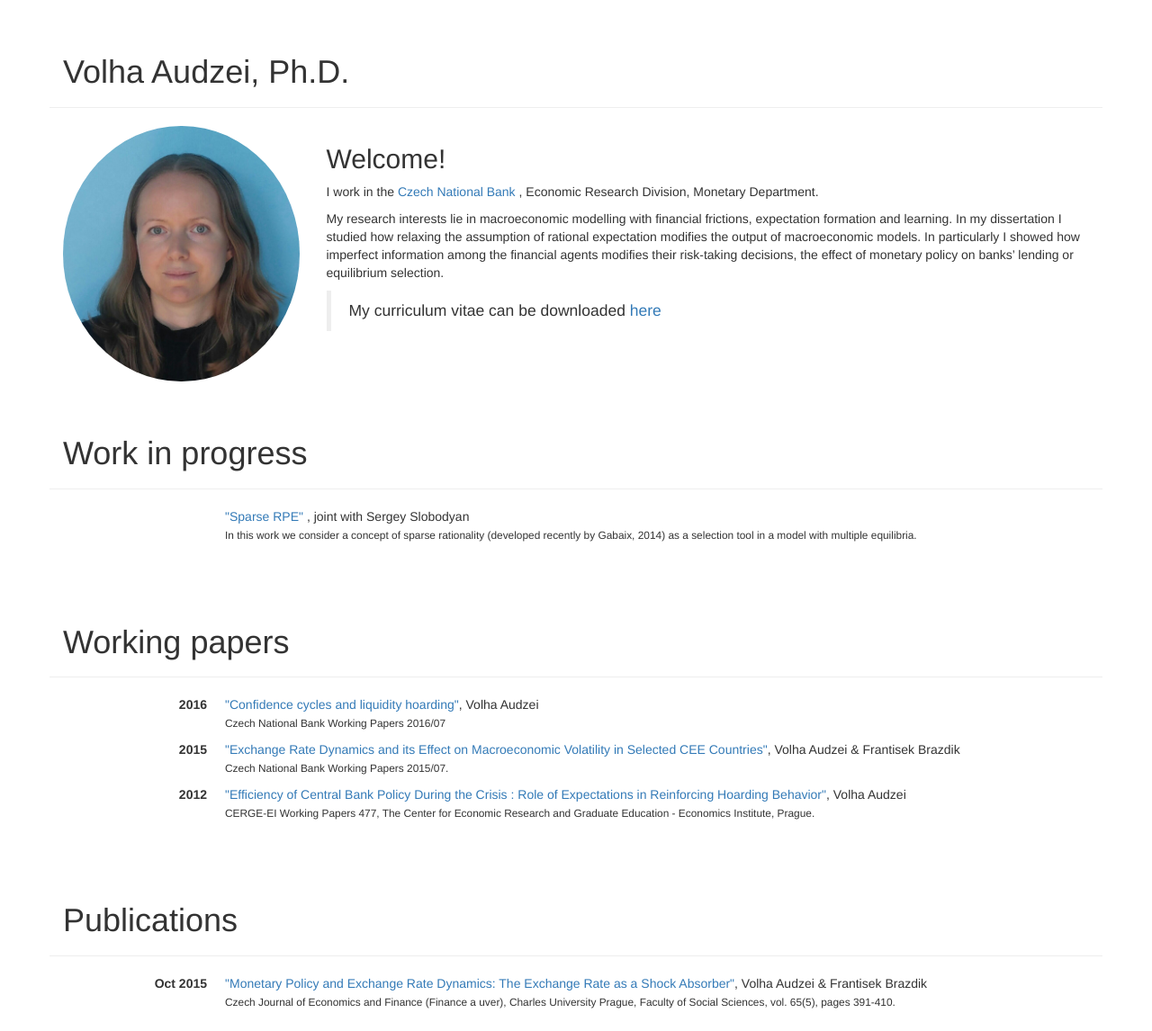
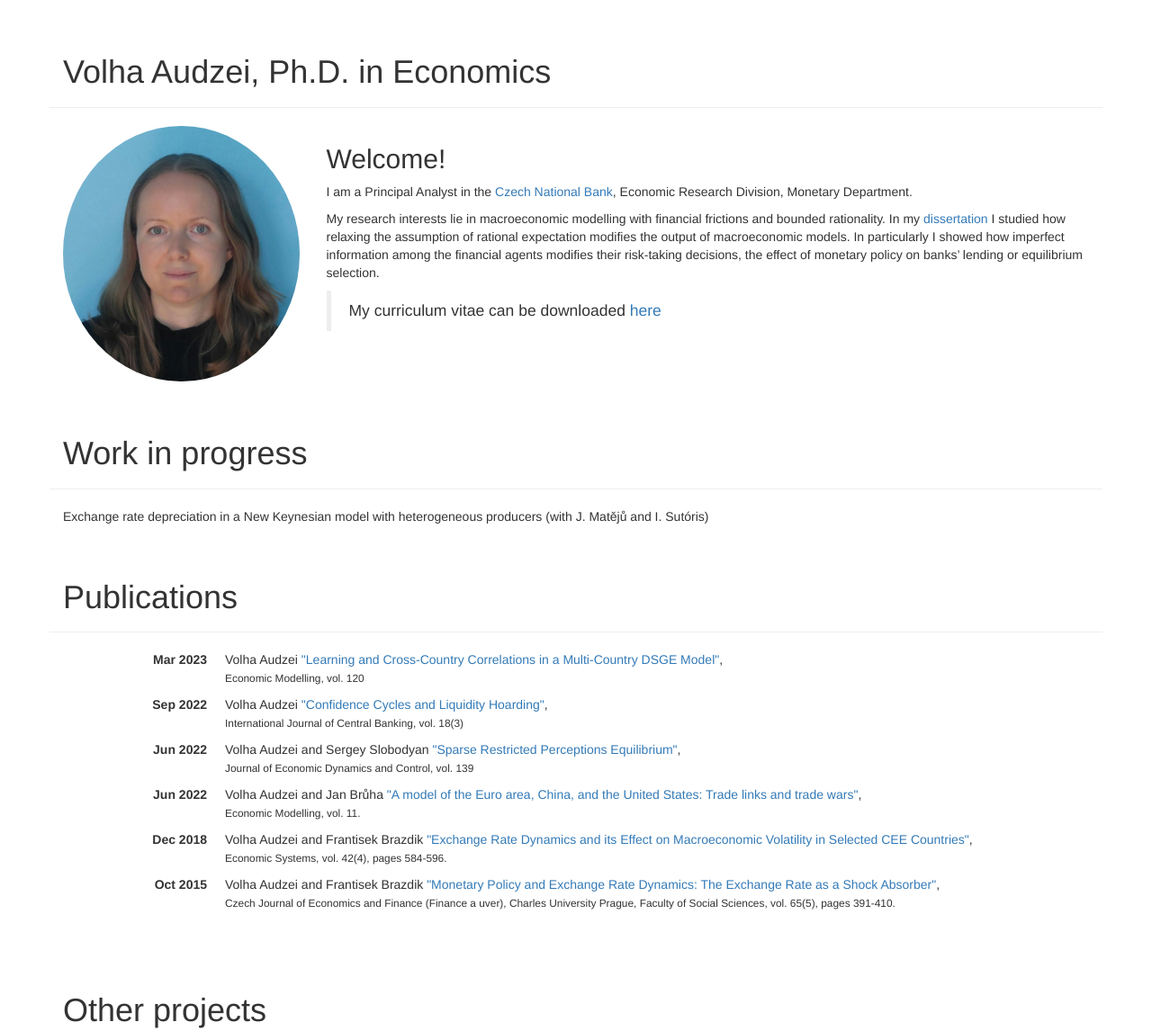
Before and after one commit to aaudzei/website, a plain HTML site: page index.html in a window 1280 px wide. Shown: the top 1146 px of the page at 90% size. Drawn offline with Linux system fonts and the light colour scheme.

Commit message:
fix: content update

```diff
--- a/index.html
+++ b/index.html
@@ -6,7 +6,7 @@
     <meta name="viewport" content="width=device-width, initial-scale=1">
     <!-- The above 3 meta tags *must* come first in the head; any other head content must come *after* these tags -->
     <title>Volha Audzei | Ph.D. (economics)</title>
-    <meta name="keywords" content="Volha Audzei, CERGE-EI, Economics, CNB, Czech National Bank, investor sentiment, liquidity hoarding, imperfect expectations">
+    <meta name="keywords" content="Volha, Audzei, CERGE-EI, Economics, CNB, Czech National Bank, investor sentiment, liquidity hoarding, imperfect expectations, adaptive learning, DSGE">
     <!-- Bootstrap -->
     <link href="css/bootstrap.min.css" rel="stylesheet">
   </head>
@@ -15,7 +15,7 @@
     <div class="container">
       <div class="row">
         <div class="col-md-12 page-header">
-          <h1>Volha Audzei, Ph.D.</h1>
+          <h1>Volha Audzei, Ph.D. in Economics</h1>
         </div>
       </div>
 
@@ -26,17 +26,17 @@
         <div class="col-md-9">
           <h2>Welcome!</h2>
             <p>
-            I work in the <a href="https://www.cnb.cz/en/research/">Czech National Bank </a>, Economic Research Division, Monetary Department.
+    I am a Principal Analyst in the <a href="https://www.cnb.cz/en/economic-research/research-economists/Volha-Audzei/">Czech National Bank</a>, Economic Research Division, Monetary Department.
 </p>
-          <p/>
           <p>
-            My research interests lie in macroeconomic modelling with financial frictions, expectation formation and learning. In my dissertation I studied
+            My research interests lie in macroeconomic modelling with financial frictions and bounded rationality. In my <a href="https://www.cerge-ei.cz/dissertations/audzei-volha">dissertation</a> I studied
             how relaxing the assumption of rational expectation modifies the output of macroeconomic models. In particularly I showed how imperfect information
             among the financial agents modifies their risk-taking decisions, the effect of monetary policy on banks’ lending or equilibrium selection.
           </p>
+
           <blockquote class="blockquote">
             <p>
-              My curriculum vitae can be downloaded <a href="https://www.dropbox.com/s/f375rqu5klo8w5s/CV_Audzei%282017%29.pdf?dl=0">here</a>
+              My curriculum vitae can be downloaded <a href="https://www.dropbox.com/scl/fi/71nlxm7hjfzjl4sqwwsd2/CV_Audzei-2022.pdf?rlkey=5fegguepy3dqmf293r3ravzh6&dl=0">here</a>
             </p>
           </blockquote>
         </div>
@@ -47,52 +47,69 @@
           <h1>Work in progress</h1>
         </div>
         <div class="col-md-12">
-          <dl class="dl-horizontal">
-            <dt>  </dt>
+
           <dd>
-              <a>"Sparse RPE" </a>, joint with Sergey Slobodyan
-              <p>
-                <small>In this work we consider a concept of sparse rationality (developed recently by Gabaix, 2014) as a selection tool in a model with multiple equilibria.</small>
-              </p>
+          Exchange rate depreciation in a New Keynesian model with heterogeneous producers (with J. Matějů and I. Sutóris)
         </dd>
              </dl>
            </div>
       </div>
-
+<!--
       <div class="row">
         <div class="col-md-12 page-header">
-          <h1>Working papers</h1>
+          <h1>Recent working papers</h1>
         </div>
         <div class="col-md-12">
           <dl class="dl-horizontal">
+		  <dt>2021</dt>
+              <dd>
+                  Volha Audzei <a href="https://www.cnb.cz/export/sites/cnb/en/economic-research/.galleries/research_publications/cnb_wp/cnbwp_2021_07.pdf">"Learning and Cross-Country Correlations in a Multi-Country DSGE Model"</a>,
+                  <p>
+                      <small>Czech National Bank Working Papers 2021/07</small>
+                  </p>
             <dt>2016</dt>
             <dd>
-              <a href="https://www.cnb.cz/en/research/research_publications/cnb_wp/2016/cnbwp_2016_07.html">"Confidence cycles and liquidity hoarding"</a>, Volha Audzei
-              <p><small>Czech National Bank Working Papers 2016/07</small></p>
-            </dd>
-            <dt>2015</dt>
-            <dd>
-              <a href="https://www.cnb.cz/en/research/research_publications/cnb_wp/2015/cnbwp_2015_07.html">"Exchange Rate Dynamics and its Effect on Macroeconomic Volatility in Selected CEE Countries"</a>, Volha Audzei & Frantisek Brazdik
-              <p><small>Czech National Bank Working Papers 2015/07.</small></p>
-            </dd>
-            <dt>2012</dt>
-            <dd>
-              <a href="http://www.cerge-ei.cz/pdf/wp/Wp477.pdf">"Efficiency of Central Bank Policy During the Crisis : Role of Expectations in Reinforcing Hoarding Behavior"</a>, Volha Audzei
-              <p><small>CERGE-EI Working Papers 477, The Center for Economic Research and Graduate Education - Economics Institute, Prague.</small></p>
+                Volha Audzei <a href="https://www.cnb.cz/en/economic-research/research-publications/cnb-working-paper-series/Confidence-Cycles-and-Liquidity-Hoarding-00001/">"Confidence Cycles and Liquidity Hoarding"</a>,
+                <p><small>Czech National Bank Working Papers 2016/07 (accepted for publication in International Journal of Central Banking in 2021).</small>
              </dd>
           </dl>
         </div>
       </div>
-
+-->
       <div class="row">
         <div class="col-md-12 page-header">
           <h1>Publications</h1>
         </div>
         <div class="col-md-12">
           <dl class="dl-horizontal">
+            <dt>Mar 2023</dt>
+            <dd>
+                         Volha Audzei <a href="https://www.sciencedirect.com/science/article/abs/pii/S0264999322003790">  "Learning and Cross-Country Correlations in a Multi-Country DSGE Model"</a>,
+                        <p><small>Economic Modelling, vol. 120</small></p>
+                    </dd>
+            <dt>Sep 2022</dt>
+		  <dd>
+                   Volha Audzei <a href="https://www.ijcb.org/journal/ijcb22q3a7.htm"> "Confidence Cycles and Liquidity Hoarding"</a>,
+                  <p><small>International Journal of Central Banking, vol. 18(3)</small></p>
+              </dd>
+		  <dt>Jun 2022</dt>
+		  <dd>
+                   Volha Audzei and Sergey Slobodyan  <a href="https://www.sciencedirect.com/science/article/abs/pii/S016518892200121X?via%3Dihub"> "Sparse Restricted Perceptions Equilibrium"</a>,
+                  <p><small>Journal of Economic Dynamics and Control, vol. 139</small></p>
+              </dd>
+		  <dt>Jun 2022</dt>
+		  <dd>
+                  Volha Audzei and Jan Brůha  <a href="https://www.sciencedirect.com/science/article/abs/pii/S0264999322000773"> "A model of the Euro area, China, and the United States: Trade links and trade wars"</a>,
+                  <p><small>Economic Modelling, vol. 11.</small></p>
+              </dd>
+              <dt>Dec 2018</dt>
+              <dd>
+                  Volha Audzei and Frantisek Brazdik  <a href="https://www.sciencedirect.com/science/article/abs/pii/S0939362518303650"> "Exchange Rate Dynamics and its Effect on Macroeconomic Volatility in Selected CEE Countries"</a>,
+                  <p><small>Economic Systems, vol. 42(4), pages 584-596.</small></p>
+              </dd>
             <dt>Oct 2015</dt>
             <dd>
-              <a href="http://journal.fsv.cuni.cz/storage/1340_audzei.pdf">"Monetary Policy and Exchange Rate Dynamics: The Exchange Rate as a Shock Absorber"</a>, Volha Audzei & Frantisek Brazdik
+                Volha Audzei and Frantisek Brazdik <a href="http://journal.fsv.cuni.cz/storage/1340_audzei.pdf">"Monetary Policy and Exchange Rate Dynamics: The Exchange Rate as a Shock Absorber"</a>,
               <p><small>Czech Journal of Economics and Finance (Finance a uver), Charles University Prague, Faculty of Social Sciences, vol. 65(5), pages 391-410.</small></p>
             </dd>
           </dl>
@@ -131,18 +148,11 @@
           <p>vaudzei(at)cerge-ei.cz</p>
         </div>
          <div class="col-md-1">
-          <img src="img/envelope.png" class="img-responsive img-circle"/>
-        </div>
-        <div class="col-md-3">
-          <p><b>Mailing Address:</b></p>
-          <p>CERGE-EI, Politických vezňů 7, 110 00 Praha 1, Czech Republic</p>
-        </div>
-        <div class="col-md-1">
-          <a href="https://cz.linkedin.com/in/volha-audzei-5341b1128"><img src="img/linkedin.png" class="img-responsive img-circle"/></a>
+          <a href="https://cz.linkedin.com/in/volha-audzei-ph-d-5341b1128"><img src="img/linkedin.png" class="img-responsive img-circle"/></a>
         </div>
         <div class="col-md-3">
           <p><b>Connect on LinkedIn:</b></p>
-          <p><a href="https://cz.linkedin.com/in/volha-audzei-5341b1128">Volha Audzei</a></p>
+          <p><a href="https://cz.linkedin.com/in/volha-audzei-ph-d-5341b1128">Volha Audzei</a></p>
         </div>
       </div>
     </div> <!-- /container -->
```
Lines whose indentation alone changed are shown as unchanged.
